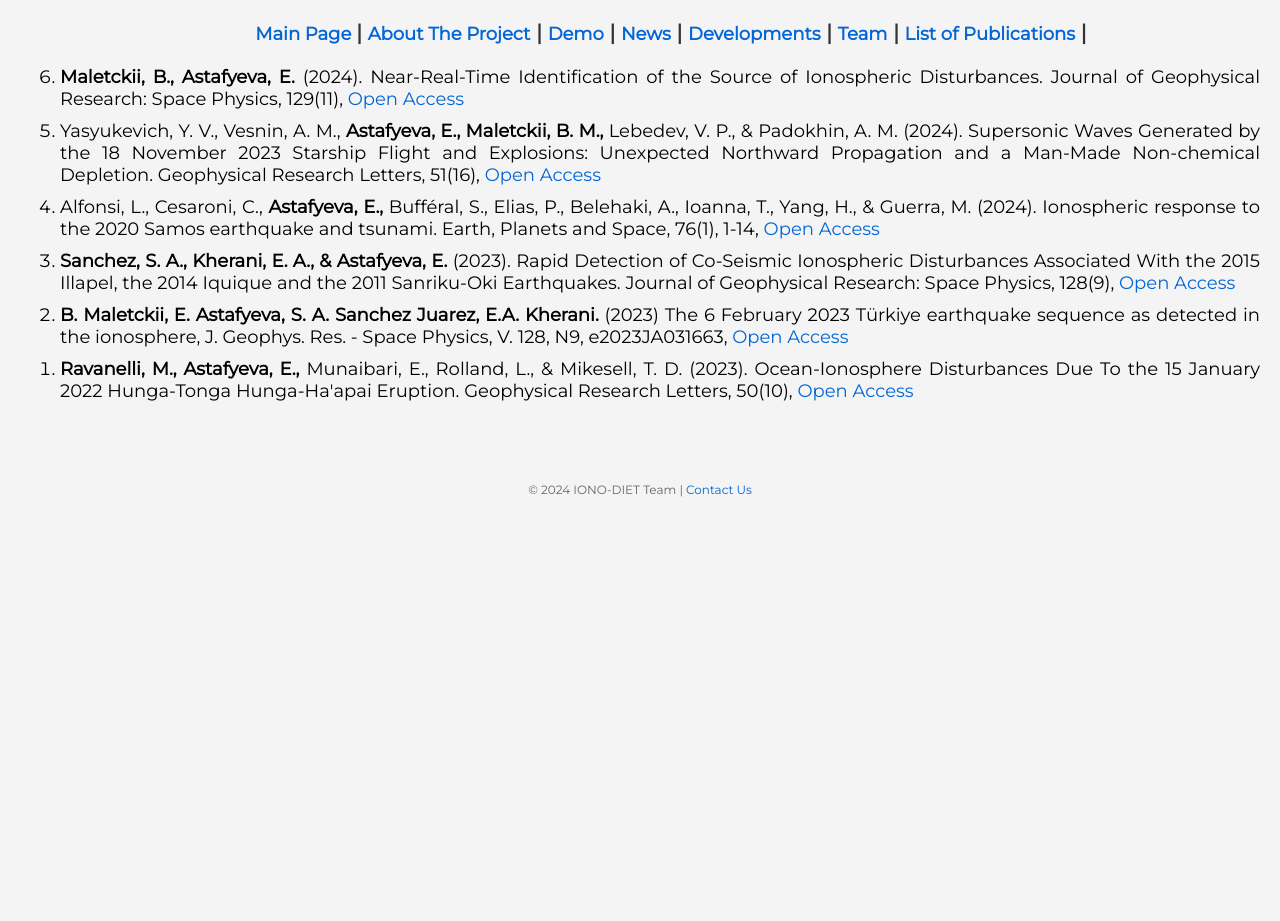
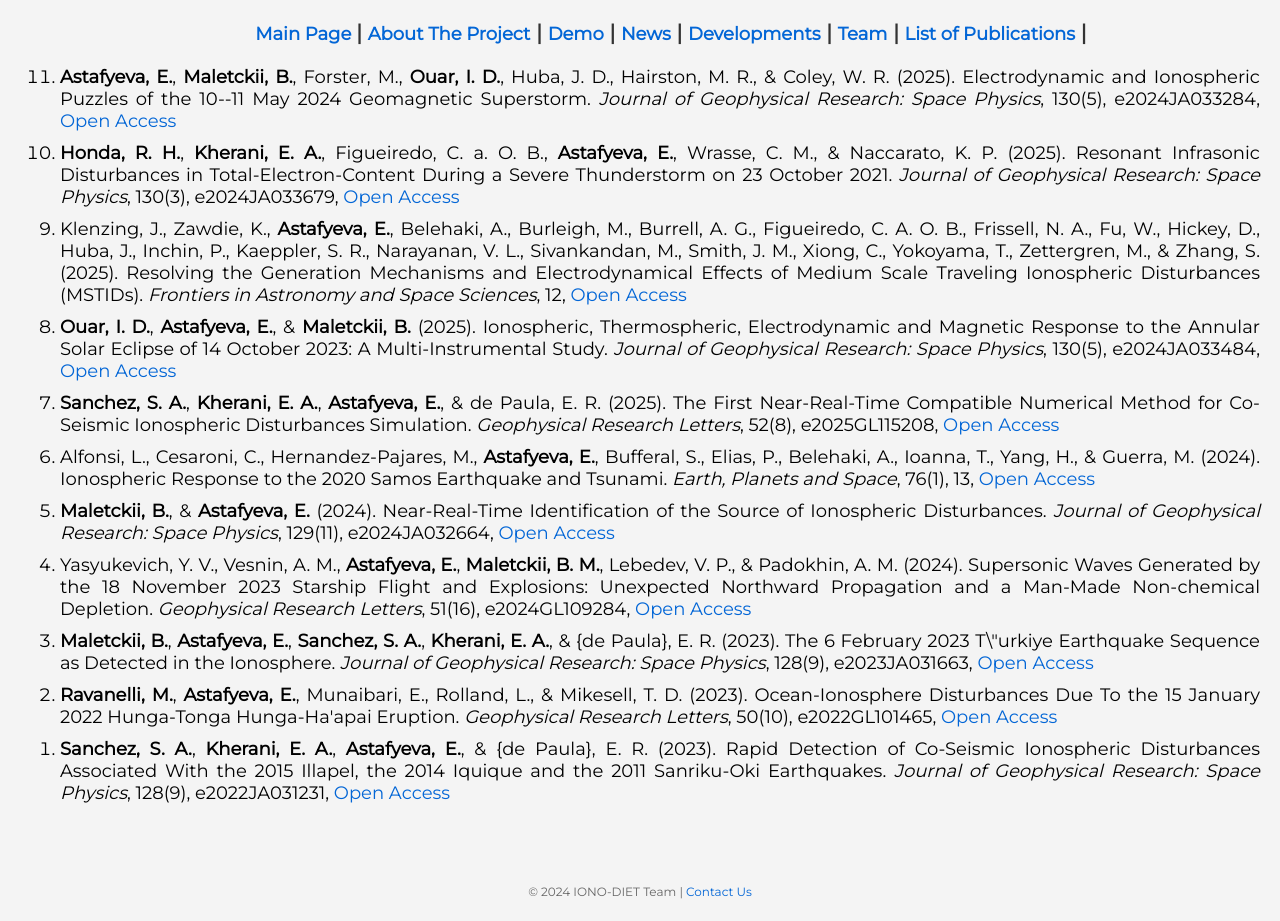
Before and after one commit to IONO-DIET/IONO-DIET.github.io, a plain HTML site: page publications.html in a window 1280 px wide. Shown: the part 263-1184 px from the top of the page. Before the commit the page ends 800 px from the top, so only its background shows below. Drawn offline with Linux system fonts and the light colour scheme; a web font is replaced by a local one.

Commit message:
Updating publications

```diff
--- a/publications.html
+++ b/publications.html
@@ -105,30 +105,73 @@
             <a href="https://iono-diet.github.io/news.html">News</a>  |
             <a href="https://iono-diet.github.io/developments.html">Developments</a> |
             <a href="https://iono-diet.github.io/team.html">Team</a> |
-            <a href="https://iono-diet.github.io/publications.html">List of Publications</a> |
+            <a href="publications.html">List of Publications</a> |
         </h3>
         <ol type="1" reversed>
-        <li><b>Maletckii, B., Astafyeva, E.</b> (2024). Near-Real-Time Identification of the Source of Ionospheric Disturbances. Journal of Geophysical Research: Space Physics, 129(11), <a href="https://doi.org/10.1029/2024JA032664">Open Access</a>
+        <li>
+                        <b>Astafyeva, E.</b>, <b>Maletckii, B.</b>, Forster, M., <b>Ouar, I. D.</b>, Huba, J. D., Hairston, M. R., &amp; Coley, W. R. (2025).
+                        Electrodynamic and Ionospheric Puzzles of the 10--11 May 2024 Geomagnetic Superstorm.
+                        <i>Journal of Geophysical Research: Space Physics</i>, 130(5), e2024JA033284, <a href="https://doi.org/10.1029/2024JA033284">Open Access</a>
                     </li>
 
                     <li>
-        Yasyukevich, Y. V., Vesnin, A. M., <b> Astafyeva, E., Maletckii, B. M.,</b> Lebedev, V. P., & Padokhin, A. M. (2024). Supersonic Waves Generated by the 18 November 2023 Starship Flight and Explosions: Unexpected Northward Propagation and a Man-Made Non-chemical Depletion. Geophysical Research Letters, 51(16), <a href="https://doi.org/10.1029/2024GL109284">Open Access</a>
+                        <b>Honda, R. H.</b>, <b>Kherani, E. A.</b>, Figueiredo, C. a. O. B., <b>Astafyeva, E.</b>, Wrasse, C. M., &amp; Naccarato, K. P. (2025).
+                        Resonant Infrasonic Disturbances in Total-Electron-Content During a Severe Thunderstorm on 23 October 2021.
+                        <i>Journal of Geophysical Research: Space Physics</i>, 130(3), e2024JA033679, <a href="https://doi.org/10.1029/2024JA033679">Open Access</a>
                     </li>
 
                     <li>
-        Alfonsi, L., Cesaroni, C., <b> Astafyeva, E., </b> Bufféral, S., Elias, P., Belehaki, A., Ioanna, T., Yang, H., & Guerra, M. (2024). Ionospheric response to the 2020 Samos earthquake and tsunami. Earth, Planets and Space, 76(1), 1-14, <a href="https://doi.org/10.1186/s40623-023-01940-2">Open Access</a>
+                        Klenzing, J., Zawdie, K., <b>Astafyeva, E.</b>, Belehaki, A., Burleigh, M., Burrell, A. G., Figueiredo, C. A. O. B., Frissell, N. A., Fu, W., Hickey, D., Huba, J., Inchin, P., Kaeppler, S. R., Narayanan, V. L., Sivankandan, M., Smith, J. M., Xiong, C., Yokoyama, T., Zettergren, M., &amp; Zhang, S. (2025).
+                        Resolving the Generation Mechanisms and Electrodynamical Effects of Medium Scale Traveling Ionospheric Disturbances (MSTIDs).
+                        <i>Frontiers in Astronomy and Space Sciences</i>, 12, <a href="https://doi.org/10.3389/fspas.2025.1539821">Open Access</a>
                     </li>
 
                     <li>
-        <b> Sanchez, S. A., Kherani, E. A., & Astafyeva, E. </b> (2023). Rapid Detection of Co-Seismic Ionospheric Disturbances Associated With the 2015 Illapel, the 2014 Iquique and the 2011 Sanriku-Oki Earthquakes. Journal of Geophysical Research: Space Physics, 128(9), <a href="https://doi.org/10.1029/2022JA031231">Open Access</a>
+                        <b>Ouar, I. D.</b>, <b>Astafyeva, E.</b>, &amp; <b>Maletckii, B.</b> (2025).
+                        Ionospheric, Thermospheric, Electrodynamic and Magnetic Response to the Annular Solar Eclipse of 14 October 2023: A Multi-Instrumental Study.
+                        <i>Journal of Geophysical Research: Space Physics</i>, 130(5), e2024JA033484, <a href="https://doi.org/10.1029/2024JA033484">Open Access</a>
                     </li>
 
                     <li>
-        <b> B. Maletckii, E. Astafyeva, S. A. Sanchez Juarez, E.A. Kherani. </b> (2023) The 6 February 2023 Türkiye earthquake sequence as detected in the ionosphere, J. Geophys. Res. - Space Physics, V. 128, N9, e2023JA031663,  <a href="https://agupubs.onlinelibrary.wiley.com/doi/10.1029/2023JA031663">Open Access</a>
+                        <b>Sanchez, S. A.</b>, <b>Kherani, E. A.</b>, <b>Astafyeva, E.</b>, &amp; de Paula, E. R. (2025).
+                        The First Near-Real-Time Compatible Numerical Method for Co-Seismic Ionospheric Disturbances Simulation.
+                        <i>Geophysical Research Letters</i>, 52(8), e2025GL115208, <a href="https://doi.org/10.1029/2025GL115208">Open Access</a>
                     </li>
 
                     <li>
-        <b> Ravanelli, M., Astafyeva, E.,</b> Munaibari, E., Rolland, L., & Mikesell, T. D. (2023). Ocean-Ionosphere Disturbances Due To the 15 January 2022 Hunga-Tonga Hunga-Ha'apai Eruption. Geophysical Research Letters, 50(10),  <a href="https://doi.org/10.1029/2022GL101465">Open Access</a>
+                        Alfonsi, L., Cesaroni, C., Hernandez-Pajares, M., <b>Astafyeva, E.</b>, Bufferal, S., Elias, P., Belehaki, A., Ioanna, T., Yang, H., &amp; Guerra, M. (2024).
+                        Ionospheric Response to the 2020 Samos Earthquake and Tsunami.
+                        <i>Earth, Planets and Space</i>, 76(1), 13, <a href="https://doi.org/10.1186/s40623-023-01940-2">Open Access</a>
+                    </li>
+
+                    <li>
+                        <b>Maletckii, B.</b>, &amp; <b>Astafyeva, E.</b> (2024).
+                        Near-Real-Time Identification of the Source of Ionospheric Disturbances.
+                        <i>Journal of Geophysical Research: Space Physics</i>, 129(11), e2024JA032664, <a href="https://doi.org/10.1029/2024JA032664">Open Access</a>
+                    </li>
+
+                    <li>
+                        Yasyukevich, Y. V., Vesnin, A. M., <b>Astafyeva, E.</b>, <b>Maletckii, B. M.</b>, Lebedev, V. P., &amp; Padokhin, A. M. (2024).
+                        Supersonic Waves Generated by the 18 November 2023 Starship Flight and Explosions: Unexpected Northward Propagation and a Man-Made Non-chemical Depletion.
+                        <i>Geophysical Research Letters</i>, 51(16), e2024GL109284, <a href="https://doi.org/10.1029/2024GL109284">Open Access</a>
+                    </li>
+
+                    <li>
+                        <b>Maletckii, B.</b>, <b>Astafyeva, E.</b>, <b>Sanchez, S. A.</b>, <b>Kherani, E. A.</b>, &amp; {de Paula}, E. R. (2023).
+                        The 6 February 2023 T\&quot;urkiye Earthquake Sequence as Detected in the Ionosphere.
+                        <i>Journal of Geophysical Research: Space Physics</i>, 128(9), e2023JA031663, <a href="https://doi.org/10.1029/2023JA031663">Open Access</a>
+                    </li>
+
+                    <li>
+                        <b>Ravanelli, M.</b>, <b>Astafyeva, E.</b>, Munaibari, E., Rolland, L., &amp; Mikesell, T. D. (2023).
+                        Ocean-Ionosphere Disturbances Due To the 15 January 2022 Hunga-Tonga Hunga-Ha&#x27;apai Eruption.
+                        <i>Geophysical Research Letters</i>, 50(10), e2022GL101465, <a href="https://doi.org/10.1029/2022GL101465">Open Access</a>
+                    </li>
+
+                    <li>
+                        <b>Sanchez, S. A.</b>, <b>Kherani, E. A.</b>, <b>Astafyeva, E.</b>, &amp; {de Paula}, E. R. (2023).
+                        Rapid Detection of Co-Seismic Ionospheric Disturbances Associated With the 2015 Illapel, the 2014 Iquique and the 2011 Sanriku-Oki Earthquakes.
+                        <i>Journal of Geophysical Research: Space Physics</i>, 128(9), e2022JA031231, <a href="https://doi.org/10.1029/2022JA031231">Open Access</a>
                     </li>
         </ol>
     </main>
```
Lines whose indentation alone changed are shown as unchanged.
